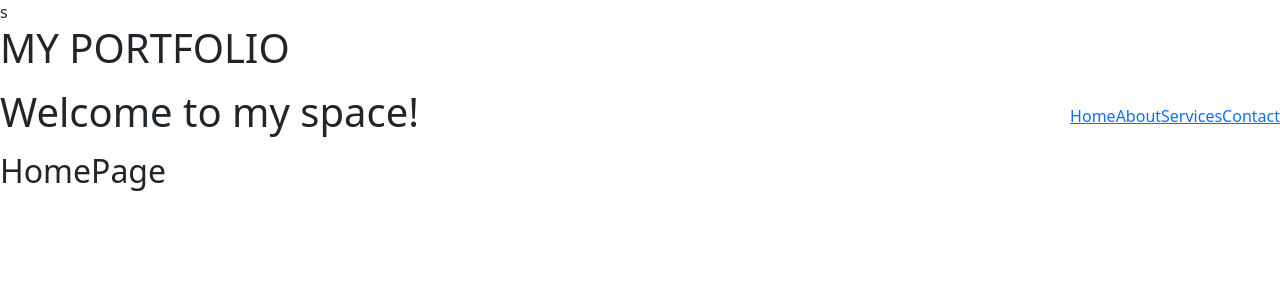
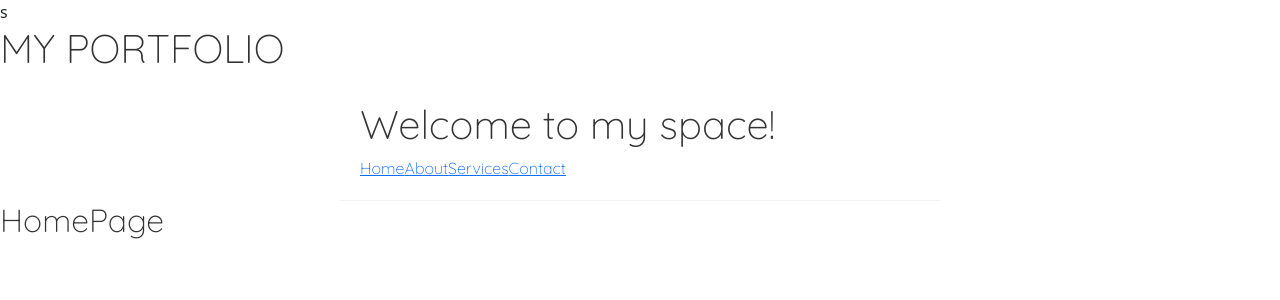
Before and after one commit to Malvino-creator/portfolio-react, a React (Create React App) app in the folder Desktop/portfolio/: page / in a window 1280 px wide. Shown: the top 300 px of the page. Built offline with nearby package versions, Linux system fonts and the light colour scheme.

Commit message:
feat(styles) styling of the navbar

```diff
--- a/Desktop/portfolio/src/index.css
+++ b/Desktop/portfolio/src/index.css
@@ -1 +1,16 @@
 @import url('https://fonts.googleapis.com/css2?family=Quicksand:wght@300&display=swap');
+
+*{
+  margin: 0;
+  font-family: "Quicksand";
+  color: #333;
+}
+
+.navbar{
+  padding: 20px;
+  display: flex;
+  align-items: center;
+  max-width: 600px;
+  margin: 0 auto;
+  border-bottom: 1px solid #f2f2f2;
+}
```
